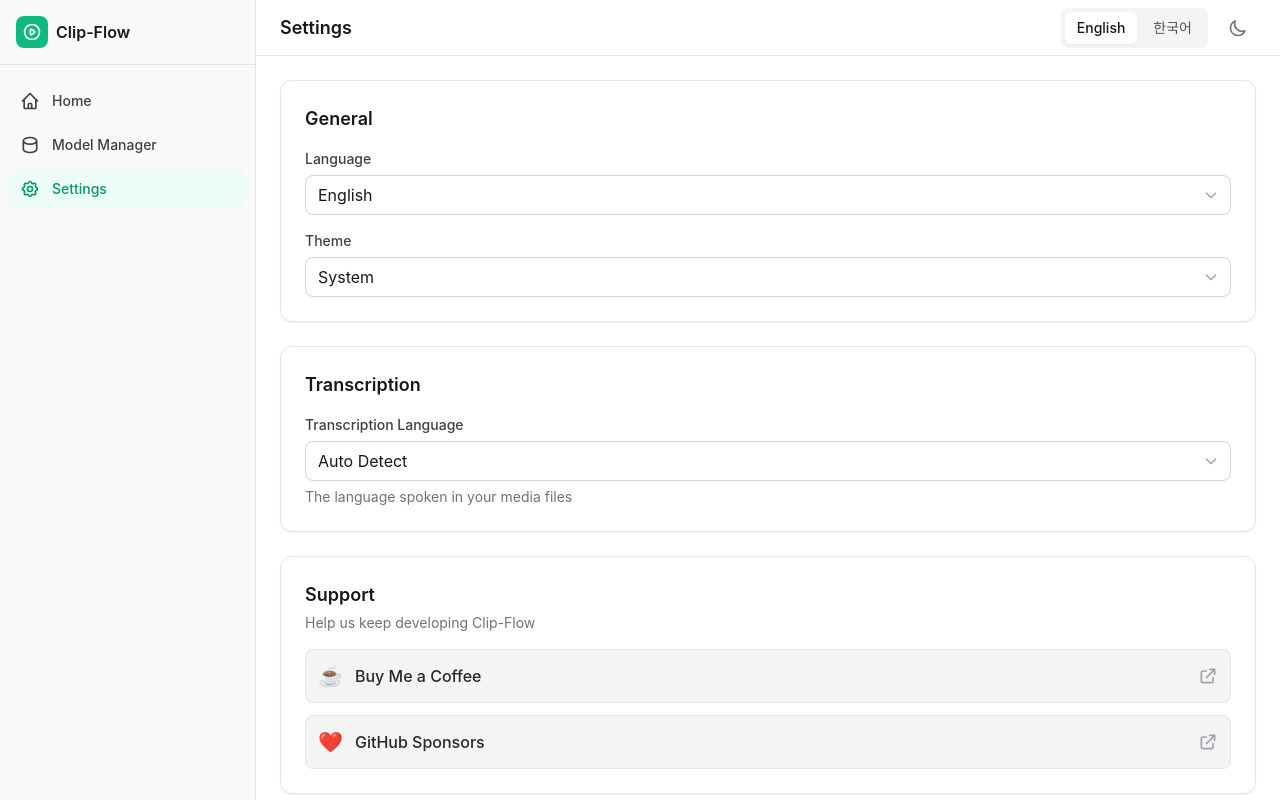
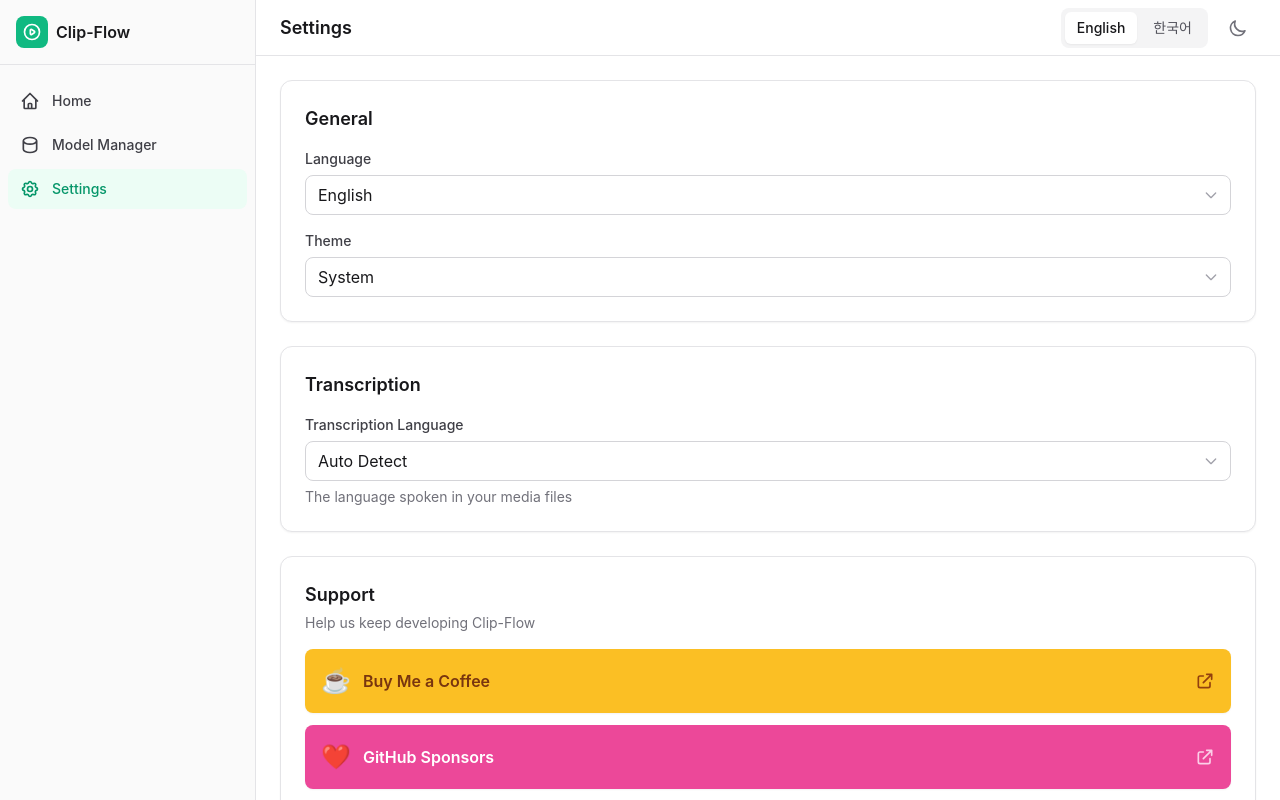
Before and after one commit to gprecious/clip-flow, a React (Vite) app: page /settings in a window 1280 px wide. Built offline with nearby package versions, Linux system fonts and the light colour scheme.

Commit message:
chore: 후원 버튼 색상 변경

```diff
--- a/src/pages/SettingsPage.tsx
+++ b/src/pages/SettingsPage.tsx
@@ -100,16 +100,16 @@ export function SettingsPage() {
 					<button
 						type="button"
 						onClick={() => openUrl("https://buymeacoffee.com/gprecious")}
-						className="w-full flex items-center justify-between p-3 bg-neutral-100 dark:bg-neutral-800 rounded-lg hover:bg-neutral-200 dark:hover:bg-neutral-700 transition-colors border border-neutral-200 dark:border-neutral-700"
+						className="w-full flex items-center justify-between p-4 bg-amber-400 hover:bg-amber-500 rounded-lg transition-colors shadow-sm hover:shadow-md"
 					>
 						<div className="flex items-center gap-3">
-							<span className="text-xl">☕</span>
-							<span className="text-neutral-800 dark:text-neutral-200 font-medium">
+							<span className="text-2xl">☕</span>
+							<span className="text-amber-900 font-semibold">
 								{t("settings.buyMeCoffee", "Buy Me a Coffee")}
 							</span>
 						</div>
 						<svg
-							className="w-5 h-5 text-neutral-400"
+							className="w-5 h-5 text-amber-800"
 							fill="none"
 							stroke="currentColor"
 							viewBox="0 0 24 24"
@@ -127,16 +127,16 @@ export function SettingsPage() {
 					<button
 						type="button"
 						onClick={() => openUrl("https://github.com/sponsors/gprecious")}
-						className="w-full flex items-center justify-between p-3 bg-neutral-100 dark:bg-neutral-800 rounded-lg hover:bg-neutral-200 dark:hover:bg-neutral-700 transition-colors border border-neutral-200 dark:border-neutral-700"
+						className="w-full flex items-center justify-between p-4 bg-pink-500 hover:bg-pink-600 rounded-lg transition-colors shadow-sm hover:shadow-md"
 					>
 						<div className="flex items-center gap-3">
-							<span className="text-xl">❤️</span>
-							<span className="text-neutral-800 dark:text-neutral-200 font-medium">
+							<span className="text-2xl">❤️</span>
+							<span className="text-white font-semibold">
 								{t("settings.githubSponsors", "GitHub Sponsors")}
 							</span>
 						</div>
 						<svg
-							className="w-5 h-5 text-neutral-400"
+							className="w-5 h-5 text-pink-200"
 							fill="none"
 							stroke="currentColor"
 							viewBox="0 0 24 24"
```
